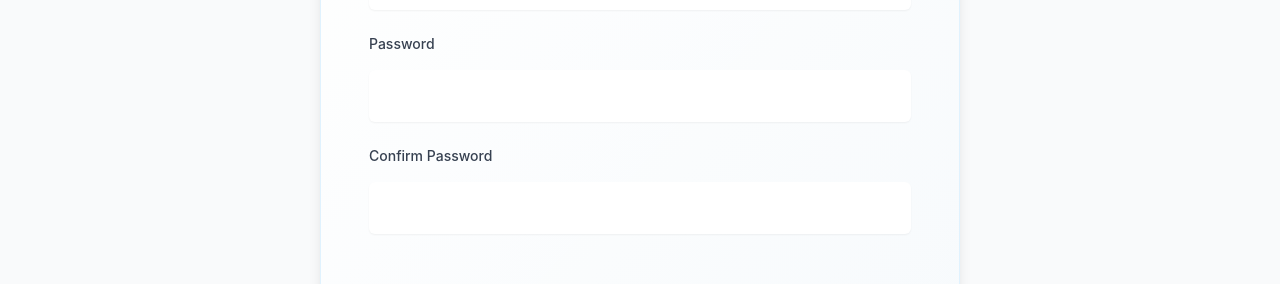
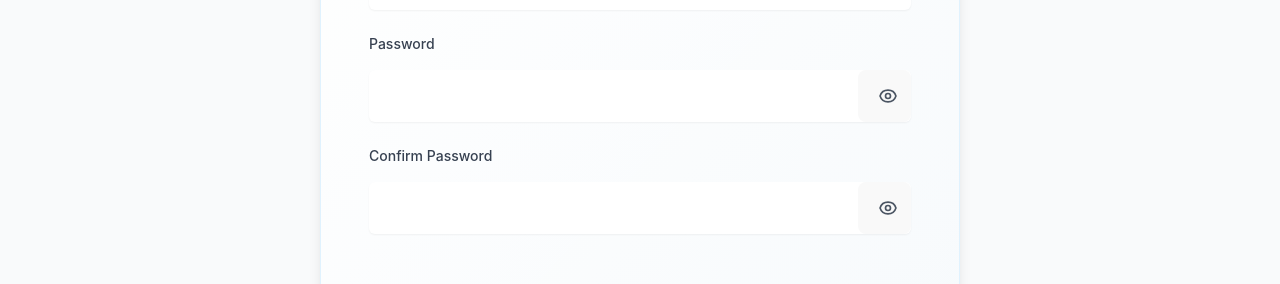
Before and after one commit to OmarDGreat/WanderQuest, a React (Vite) app in the folder client/: page /register in a window 1280 px wide. Shown: the part 403-687 px from the top of the page. Built offline with nearby package versions, Linux system fonts and the light colour scheme; no server answers.

Commit message:
added eye icon for password

```diff
--- a/client/src/pages/auth/Login.jsx
+++ b/client/src/pages/auth/Login.jsx
@@ -12,6 +12,7 @@ export default function Login() {
   const [isLoading, setIsLoading] = useState(false);
   const { login } = useAuth();
   const navigate = useNavigate();
+  const [showPassword, setShowPassword] = useState(false);
 
   const validate = () => {
     const newErrors = {};
@@ -87,12 +88,68 @@ export default function Login() {
                   <label className="block text-sm font-medium text-gray-700 dark:text-gray-300">
                     Password
                   </label>
-                  <input
-                    type="password"
-                    value={password}
-                    onChange={(e) => setPassword(e.target.value)}
-                    className="mt-1 block w-full rounded-md border-gray-300 dark:border-gray-600 bg-white dark:bg-gray-800 shadow-sm focus:border-primary-500 focus:ring-primary-500 text-lg py-3"
-                  />
+                  <div className="relative mt-1">
+                    <input
+                      type={showPassword ? "text" : "password"}
+                      value={password}
+                      onChange={(e) => setPassword(e.target.value)}
+                      className="block w-full rounded-md border-gray-300 dark:border-gray-600
+                        bg-white dark:bg-gray-800
+                        text-gray-900 dark:text-white
+                        shadow-sm focus:border-primary-500 focus:ring-primary-500
+                        text-lg py-3 pr-12 transition-colors duration-200"
+                      placeholder="••••••••"
+                    />
+                    <button
+                      type="button"
+                      onClick={() => setShowPassword(!showPassword)}
+                      className="absolute right-2 top-1/2 -translate-y-1/2
+                        p-2 rounded-full
+                        text-gray-500 dark:text-gray-400
+                        hover:text-gray-700 dark:hover:text-gray-200
+                        hover:bg-gray-100 dark:hover:bg-gray-700
+                        focus:outline-none focus:ring-2 focus:ring-primary-500
+                        transition-colors duration-200"
+                      aria-label={showPassword ? "Hide password" : "Show password"}
+                    >
+                      {showPassword ? (
+                        // Eye-off icon (password hidden)
+                        <svg
+                          className="h-5 w-5"
+                          fill="none"
+                          viewBox="0 0 24 24"
+                          stroke="currentColor"
+                          strokeWidth={2}
+                        >
+                          <path
+                            strokeLinecap="round"
+                            strokeLinejoin="round"
+                            d="M3.98 8.223A10.477 10.477 0 001.934 12C3.226 16.338 7.244 19.5 12 19.5c.993 0 1.953-.138 2.863-.395M6.228 6.228A10.45 10.45 0 0112 4.5c4.756 0 8.773 3.162 10.065 7.498a10.523 10.523 0 01-4.293 5.774M6.228 6.228L3 3m3.228 3.228l3.65 3.65m7.894 7.894L21 21m-3.228-3.228l-3.65-3.65m0 0a3 3 0 10-4.243-4.243m4.242 4.242L9.88 9.88"
+                          />
+                        </svg>
+                      ) : (
+                        // Eye icon (password visible)
+                        <svg
+                          className="h-5 w-5"
+                          fill="none"
+                          viewBox="0 0 24 24"
+                          stroke="currentColor"
+                          strokeWidth={2}
+                        >
+                          <path
+                            strokeLinecap="round"
+                            strokeLinejoin="round"
+                            d="M15 12a3 3 0 11-6 0 3 3 0 016 0z"
+                          />
+                          <path
+                            strokeLinecap="round"
+                            strokeLinejoin="round"
+                            d="M2.458 12C3.732 7.943 7.523 5 12 5c4.478 0 8.268 2.943 9.542 7-1.274 4.057-5.064 7-9.542 7-4.477 0-8.268-2.943-9.542-7z"
+                          />
+                        </svg>
+                      )}
+                    </button>
+                  </div>
                   {errors.password && (
                     <p className="mt-2 text-sm text-error-600">
                       {errors.password}
--- a/client/src/pages/auth/Register.jsx
+++ b/client/src/pages/auth/Register.jsx
@@ -13,6 +13,8 @@ export default function Register() {
   const [isLoading, setIsLoading] = useState(false);
   const { register } = useAuth();
   const navigate = useNavigate();
+  const [showPassword, setShowPassword] = useState(false);
+  const [showConfirmPassword, setShowConfirmPassword] = useState(false);
 
   const validate = () => {
     const newErrors = {};
@@ -95,12 +97,55 @@ export default function Register() {
                   <label className="block text-sm font-medium text-gray-700 dark:text-gray-300">
                     Password
                   </label>
+                  <div className="relative">
                     <input
-                    type="password"
+                      type={showPassword ? "text" : "password"}
                       value={password}
                       onChange={(e) => setPassword(e.target.value)}
-                    className="mt-1 block w-full rounded-md border-gray-300 dark:border-gray-600 bg-white dark:bg-gray-800 shadow-sm focus:border-primary-500 focus:ring-primary-500 text-lg py-3"
+                      className="mt-1 block w-full rounded-md border-gray-300 dark:border-gray-600 bg-white dark:bg-gray-800 shadow-sm focus:border-primary-500 focus:ring-primary-500 text-lg py-3 pr-10"
                     />
+                    <button
+                      type="button"
+                      onClick={() => setShowPassword(!showPassword)}
+                      className="absolute inset-y-0 right-0 pr-3 flex items-center text-gray-600 dark:text-gray-400 hover:text-gray-700 dark:hover:text-gray-300"
+                    >
+                      {showPassword ? (
+                        <svg
+                          className="h-5 w-5"
+                          fill="none"
+                          viewBox="0 0 24 24"
+                          stroke="currentColor"
+                        >
+                          <path
+                            strokeLinecap="round"
+                            strokeLinejoin="round"
+                            strokeWidth={2}
+                            d="M13.875 18.825A10.05 10.05 0 0112 19c-4.478 0-8.268-2.943-9.543-7a9.97 9.97 0 011.563-3.029m5.858.908a3 3 0 114.243 4.243M9.878 9.878l4.242 4.242M9.88 9.88l-3.29-3.29m7.532 7.532l3.29 3.29M3 3l3.59 3.59m0 0A9.953 9.953 0 0112 5c4.478 0 8.268 2.943 9.543 7a10.025 10.025 0 01-4.132 5.411m0 0L21 21"
+                          />
+                        </svg>
+                      ) : (
+                        <svg
+                          className="h-5 w-5"
+                          fill="none"
+                          viewBox="0 0 24 24"
+                          stroke="currentColor"
+                        >
+                          <path
+                            strokeLinecap="round"
+                            strokeLinejoin="round"
+                            strokeWidth={2}
+                            d="M15 12a3 3 0 11-6 0 3 3 0 016 0z"
+                          />
+                          <path
+                            strokeLinecap="round"
+                            strokeLinejoin="round"
+                            strokeWidth={2}
+                            d="M2.458 12C3.732 7.943 7.523 5 12 5c4.478 0 8.268 2.943 9.542 7-1.274 4.057-5.064 7-9.542 7-4.477 0-8.268-2.943-9.542-7z"
+                          />
+                        </svg>
+                      )}
+                    </button>
+                  </div>
                   {errors.password && (
                     <p className="mt-2 text-sm text-error-600">
                       {errors.password}
@@ -112,12 +157,57 @@ export default function Register() {
                   <label className="block text-sm font-medium text-gray-700 dark:text-gray-300">
                     Confirm Password
                   </label>
+                  <div className="relative">
                     <input
-                    type="password"
+                      type={showConfirmPassword ? "text" : "password"}
                       value={confirmPassword}
                       onChange={(e) => setConfirmPassword(e.target.value)}
-                    className="mt-1 block w-full rounded-md border-gray-300 dark:border-gray-600 bg-white dark:bg-gray-800 shadow-sm focus:border-primary-500 focus:ring-primary-500 text-lg py-3"
+                      className="mt-1 block w-full rounded-md border-gray-300 dark:border-gray-600 bg-white dark:bg-gray-800 shadow-sm focus:border-primary-500 focus:ring-primary-500 text-lg py-3 pr-10"
                     />
+                    <button
+                      type="button"
+                      onClick={() =>
+                        setShowConfirmPassword(!showConfirmPassword)
+                      }
+                      className="absolute inset-y-0 right-0 pr-3 flex items-center text-gray-600 dark:text-gray-400 hover:text-gray-700 dark:hover:text-gray-300"
+                    >
+                      {showConfirmPassword ? (
+                        <svg
+                          className="h-5 w-5"
+                          fill="none"
+                          viewBox="0 0 24 24"
+                          stroke="currentColor"
+                        >
+                          <path
+                            strokeLinecap="round"
+                            strokeLinejoin="round"
+                            strokeWidth={2}
+                            d="M13.875 18.825A10.05 10.05 0 0112 19c-4.478 0-8.268-2.943-9.543-7a9.97 9.97 0 011.563-3.029m5.858.908a3 3 0 114.243 4.243M9.878 9.878l4.242 4.242M9.88 9.88l-3.29-3.29m7.532 7.532l3.29 3.29M3 3l3.59 3.59m0 0A9.953 9.953 0 0112 5c4.478 0 8.268 2.943 9.543 7a10.025 10.025 0 01-4.132 5.411m0 0L21 21"
+                          />
+                        </svg>
+                      ) : (
+                        <svg
+                          className="h-5 w-5"
+                          fill="none"
+                          viewBox="0 0 24 24"
+                          stroke="currentColor"
+                        >
+                          <path
+                            strokeLinecap="round"
+                            strokeLinejoin="round"
+                            strokeWidth={2}
+                            d="M15 12a3 3 0 11-6 0 3 3 0 016 0z"
+                          />
+                          <path
+                            strokeLinecap="round"
+                            strokeLinejoin="round"
+                            strokeWidth={2}
+                            d="M2.458 12C3.732 7.943 7.523 5 12 5c4.478 0 8.268 2.943 9.542 7-1.274 4.057-5.064 7-9.542 7-4.477 0-8.268-2.943-9.542-7z"
+                          />
+                        </svg>
+                      )}
+                    </button>
+                  </div>
                   {errors.confirmPassword && (
                     <p className="mt-2 text-sm text-error-600">
                       {errors.confirmPassword}
```
Lines whose indentation alone changed are shown as unchanged.
